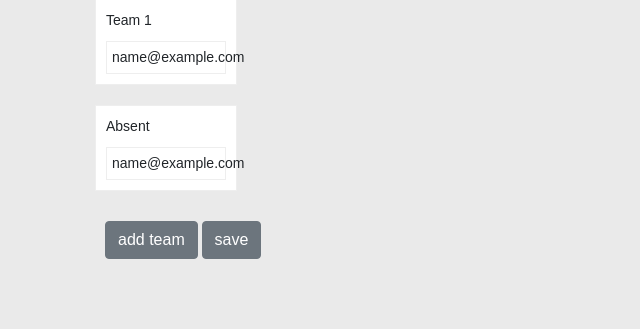
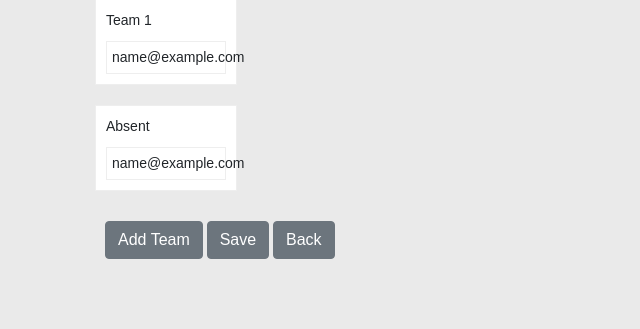
Before and after one commit to ldourlain/squads, a Django app: page /edit-groups/1/1 in a window 1280 px wide. Shown: the part 156-485 px from the top of the page, without its empty margins (0-640 px from the left). Run offline with Django 3.2, Linux system fonts and the light colour scheme; tables that the repository leaves empty hold one stand-in row (values such as "Sample post"); parts of the project's set-up code (start-up, migrations or seed data) failed here and were passed over; some libraries are stand-ins or nearby versions.

Commit message:
FINAL COMMIT

```diff
--- a/project/Squads/templates/edit_classes.html
+++ b/project/Squads/templates/edit_classes.html
@@ -37,8 +37,9 @@
     <div id="teams"></div>
     <div id="absences" class="connect">Absent</div>
     <div id="controls">
-        <input type="button" class="btn btn-secondary" value="add team" onclick="addTeam()">
-        <input type="button" class="btn btn-secondary" value="save" onclick="saveTeams()">
+        <input type="button" class="btn btn-secondary" value="Add Team" onclick="addTeam()">
+        <input type="button" class="btn btn-secondary" value="Save" onclick="saveTeams()">
+        <a class="btn btn-secondary" href="{% url 'classroom' classroom_id %}">Back</a>
     </div>
     </div>
 
--- a/project/Squads/templates/generate_classes.html
+++ b/project/Squads/templates/generate_classes.html
@@ -40,6 +40,7 @@
     <div id="controls">
         <input type="button" class="btn btn-secondary" value="Add Team" onclick="addTeam()">
         <input type="button" class="btn btn-secondary" value="Save" onclick="saveTeams()">
+        <a class="btn btn-secondary" href="{% url 'classroom' classroom_id %}">Back</a>
     </div>
     </div>
 
--- a/project/Squads/views.py
+++ b/project/Squads/views.py
@@ -14,7 +14,8 @@ def dashboard(request):
 
 def classroom(request, classroom_id):
     current_classroom = get_object_or_404(Classroom, id=classroom_id)
-    context = {"students": current_classroom.student_ids.all(), "classroom_id": classroom_id, "name": current_classroom.name}
+    context = {"students": current_classroom.student_ids.all(), "group_count": range(1, current_classroom.num_of_groups +1),
+               "classroom_id": classroom_id, "name": current_classroom.name}
     return render(request, 'classroom.html', context)
 
 
--- a/project/templates/base.html
+++ b/project/templates/base.html
@@ -19,5 +19,6 @@
     {% endblock %}
 <script src="https://cdnjs.cloudflare.com/ajax/libs/popper.js/1.14.7/umd/popper.min.js" integrity="sha384-UO2eT0CpHqdSJQ6hJty5KVphtPhzWj9WO1clHTMGa3JDZwrnQq4sF86dIHNDz0W1" crossorigin="anonymous"></script>
 <script src="https://stackpath.bootstrapcdn.com/bootstrap/4.3.1/js/bootstrap.min.js" integrity="sha384-JjSmVgyd0p3pXB1rRibZUAYoIIy6OrQ6VrjIEaFf/nJGzIxFDsf4x0xIM+B07jRM" crossorigin="anonymous"></script>
+<br><br><br><br><br>
 </body>
 </html>
```
Also changed, not shown: project/Squads/templates/classroom.html (+6 -1 lines).
